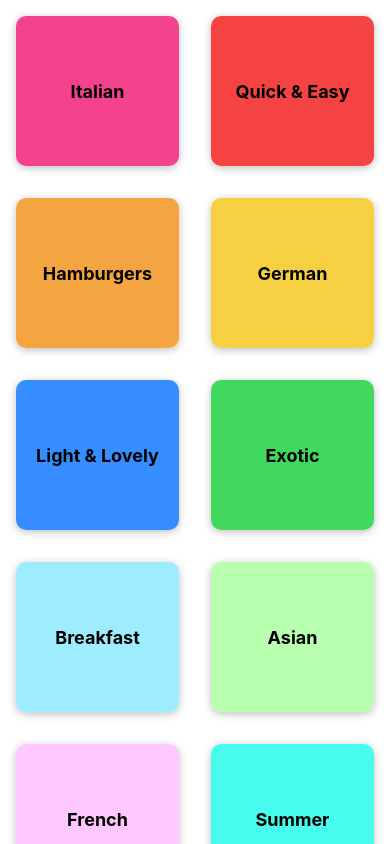
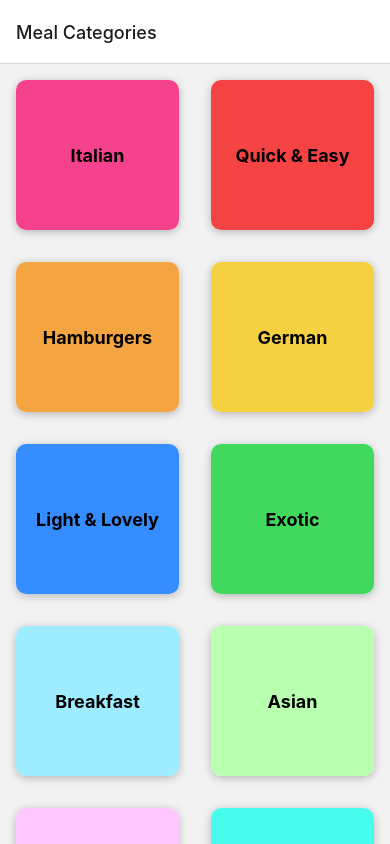
Before and after one commit to rafi-shaik/react-native-navigation, a React Native app: screen / in a window 390 px wide. Built offline with nearby package versions, Linux system fonts and the light colour scheme.

Commit message:
react-navigation native-stack navigator added

```diff
--- a/App.js
+++ b/App.js
@@ -1,12 +1,21 @@
+import { StyleSheet } from "react-native";
 import { StatusBar } from "expo-status-bar";
-import { StyleSheet } from "react-native";
+import { NavigationContainer } from "@react-navigation/native";
+import { createNativeStackNavigator } from "@react-navigation/native-stack";
+
 import CategoriesScreen from "./screens/CategoriesScreen";
+
+const Stack = createNativeStackNavigator();
 
 export default function App() {
   return (
     <>
-      <StatusBar style="light" />
-      <CategoriesScreen />
+      <StatusBar style="dark" />
+      <NavigationContainer>
+        <Stack.Navigator>
+          <Stack.Screen name="Meal Categories" component={CategoriesScreen} />
+        </Stack.Navigator>
+      </NavigationContainer>
     </>
   );
 }
--- a/package.json
+++ b/package.json
@@ -9,10 +9,14 @@
     "web": "expo start --web"
   },
   "dependencies": {
+    "@react-navigation/native": "^6.1.18",
+    "@react-navigation/native-stack": "^6.11.0",
     "expo": "~51.0.28",
     "expo-status-bar": "~1.12.1",
     "react": "18.2.0",
-    "react-native": "0.74.5"
+    "react-native": "0.74.5",
+    "react-native-safe-area-context": "4.10.5",
+    "react-native-screens": "3.31.1"
   },
   "devDependencies": {
     "@babel/core": "^7.20.0"
```
Also changed, not shown: 1 other file (tests, documents, lock files or other folders).
